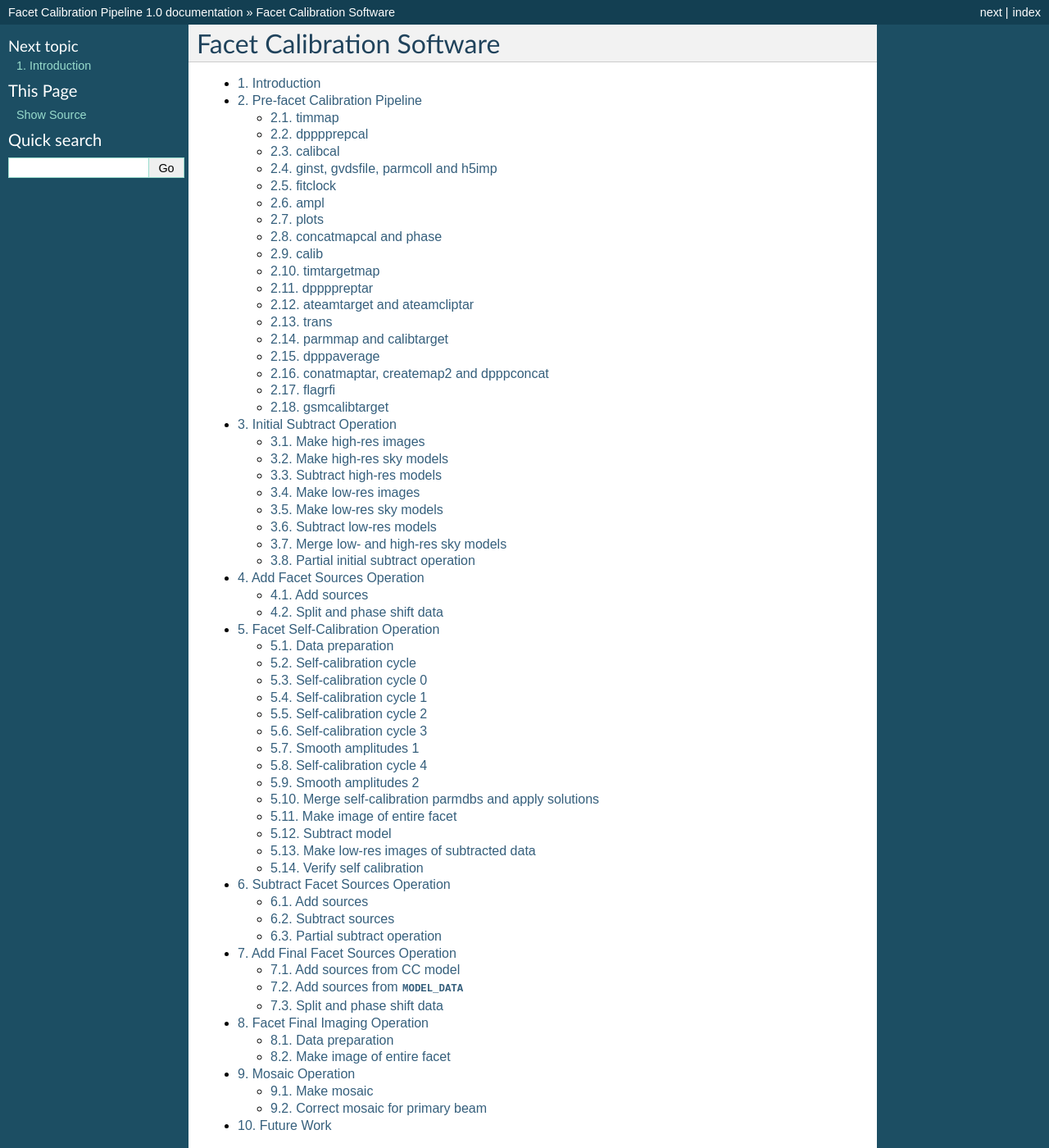
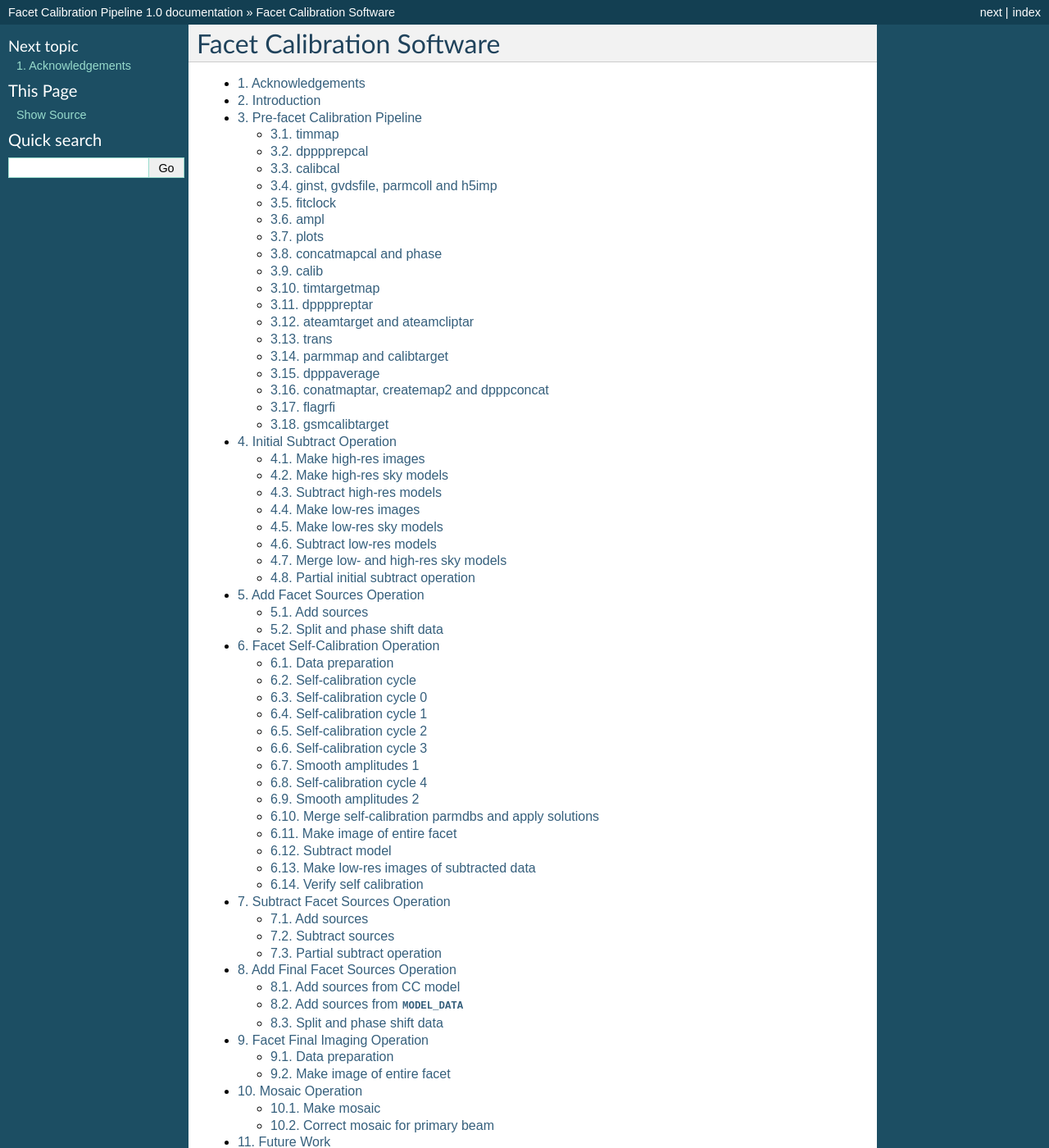
Before and after one commit to lofar-astron/factor, a Sphinx documentation site: the page built from doc/source/index.rst, in a window 1280 px wide and 1400 px high. Shown: the whole window at 82% size. Built offline with Sphinx 7.4.7, drawn with Linux system fonts in a browser that asks for light colours.

Commit message:
Fixed docs

```diff
--- a/doc/source/acknowledgements.py
+++ b/doc/source/acknowledgements.rst
@@ -1 +1,4 @@
+Acknowledgements
+================
+
 This document describes the facet calibration software that implements the facet calibration scheme described in van Weeren et al. (in prep.) and Williams et al. (in prep.). This software is based on (or directly includes) Python scripts developed by Reinout van Weeren, Wendy Williams, Martin Hardcastle, Jose Sabater Montes, and Francesco de Gasperin.
--- a/doc/source/index.rst
+++ b/doc/source/index.rst
@@ -6,6 +6,7 @@ Facet Calibration Software
    :maxdepth: 2
    :numbered:
 
+   acknowledgements.rst
    factor_intro.rst
    prefacet.rst
    initsubtract.rst
--- a/doc/source/initsubtract.rst
+++ b/doc/source/initsubtract.rst
@@ -233,7 +233,7 @@ Pipeline Steps
         the sky models.
 
     subtract
-        Call BBS to subtract the input sky modesl from the ``DATA`` column to make the ``SUBTRACTED_DATA`` column.
+        Call BBS to subtract the input sky models from the ``DATA`` column to make the ``SUBTRACTED_DATA`` column.
 
 Test data
     With ``Test_data/RX42_SB070-079.2ch10s.ms``, this step produces the ``SUBTRACTED_DATA_ALL`` column in this MS file.
```
